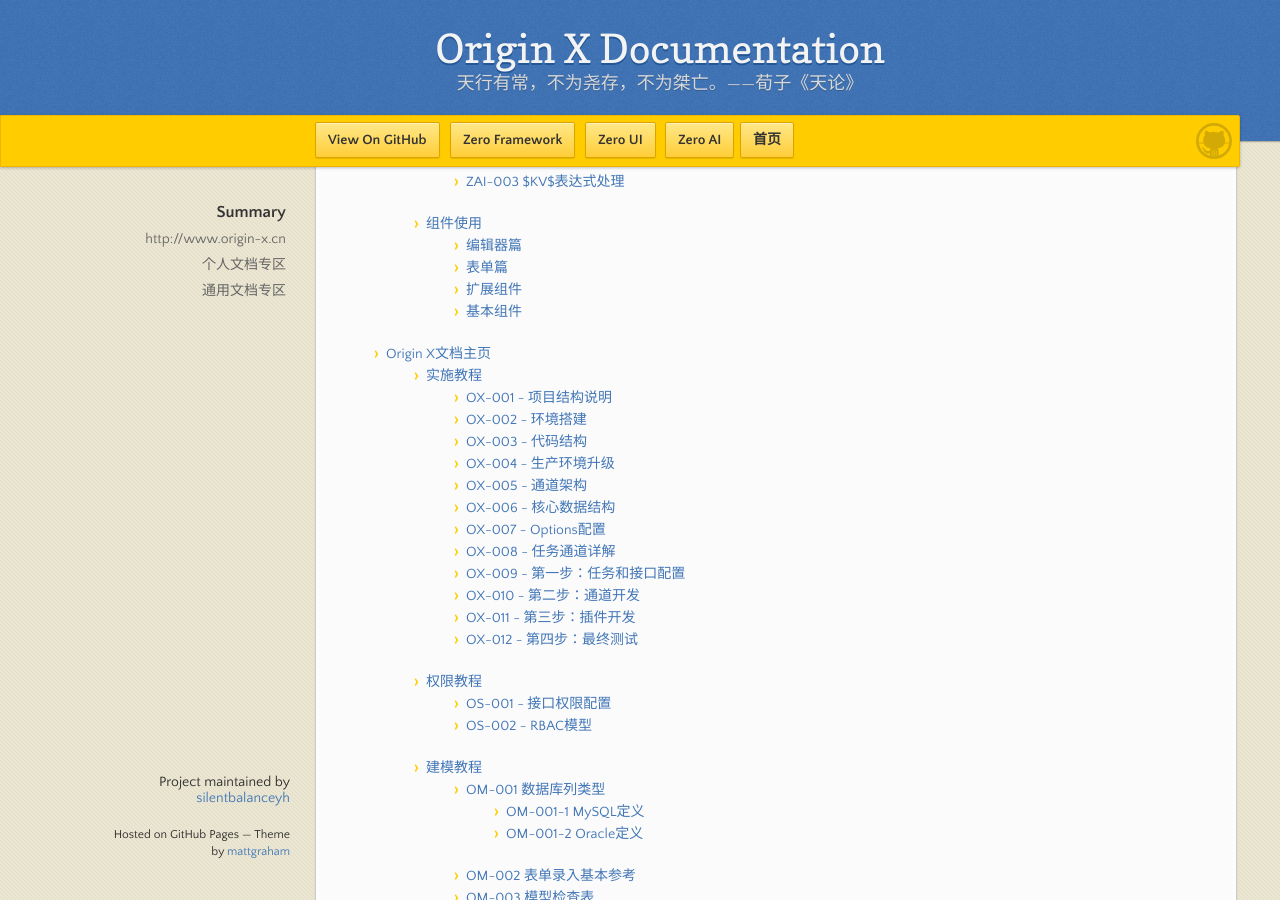
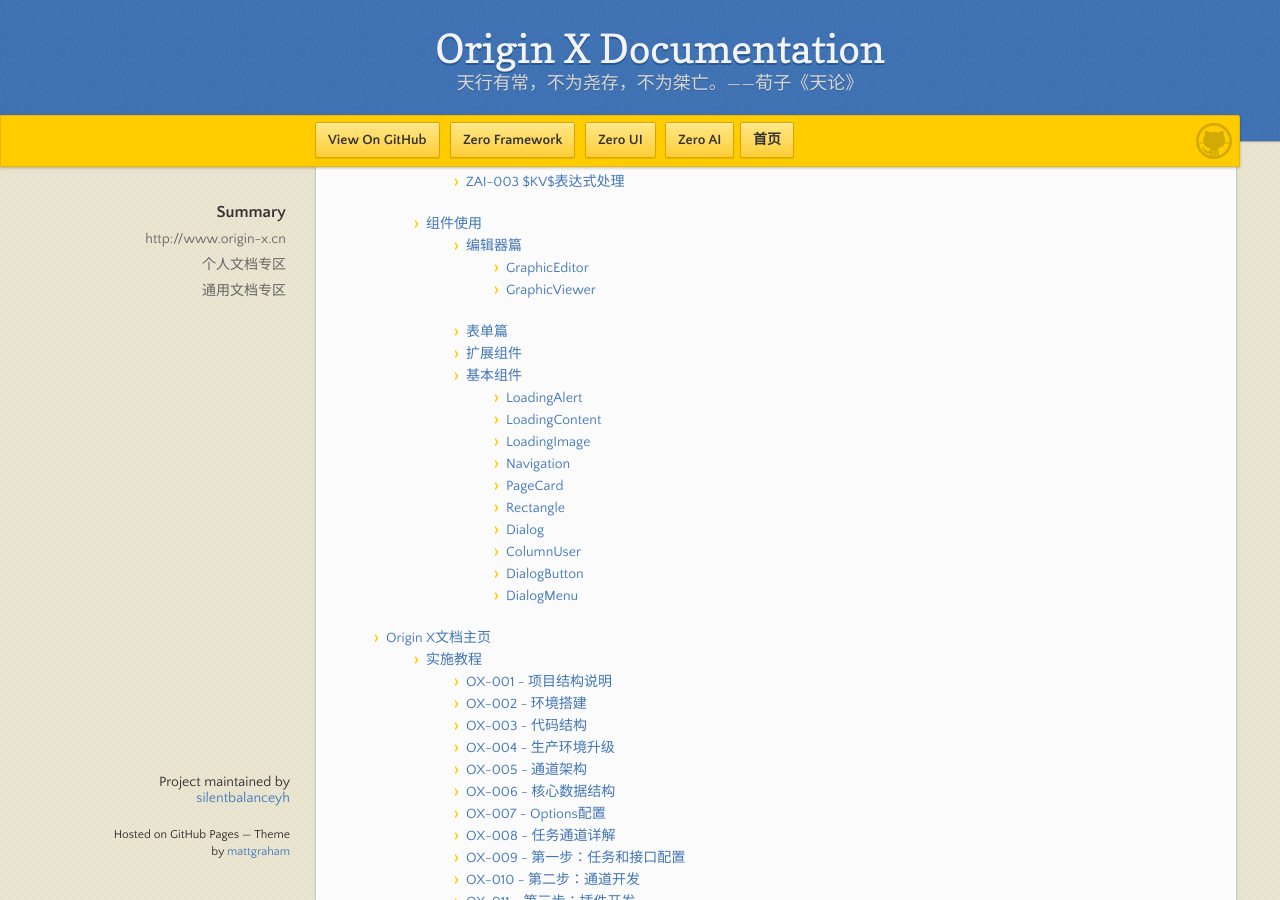
Before and after one commit to silentbalanceyh/mi-kb, a Jekyll site: the page built from SUMMARY.md, in a window 1280 px wide and 900 px high, scrolled down 1686 px. Built offline with Jekyll 4.4.1, drawn with Linux system fonts in a browser that asks for light colours; our own code applies the rules of GitHub Pages for plain Markdown files.

Commit message:
Updates zero-ui/main.md
Auto commit by GitBook Editor

```diff
--- a/SUMMARY.md
+++ b/SUMMARY.md
@@ -69,9 +69,21 @@
     * [ZAI-003 $KV$表达式处理](zero-ui/5-zero-ui-attribute-analyzer/zai-003-kvbiao-da-shi-chu-li.md)
   * [组件使用](zero-ui/6-zero-uizu-jian-shuo-ming.md)
     * [编辑器篇](zero-ui/6-zero-uizu-jian-shuo-ming/bian-ji-qi-pian.md)
+      * [GraphicEditor](zero-ui/6-zero-uizu-jian-shuo-ming/bian-ji-qi-pian/graphiceditor.md)
+      * [GraphicViewer](zero-ui/6-zero-uizu-jian-shuo-ming/bian-ji-qi-pian/graphicviewer.md)
     * [表单篇](zero-ui/6-zero-uizu-jian-shuo-ming/biao-dan-pian.md)
     * [扩展组件](zero-ui/6-zero-uizu-jian-shuo-ming/kuo-zhan-zu-jian.md)
     * [基本组件](zero-ui/6-zero-uizu-jian-shuo-ming/ji-ben-zu-jian.md)
+      * [LoadingAlert](zero-ui/6-zero-uizu-jian-shuo-ming/ji-ben-zu-jian/loadingalert.md)
+      * [LoadingContent](zero-ui/6-zero-uizu-jian-shuo-ming/ji-ben-zu-jian/loadingcontent.md)
+      * [LoadingImage](zero-ui/6-zero-uizu-jian-shuo-ming/ji-ben-zu-jian/loadingimage.md)
+      * [Navigation](zero-ui/6-zero-uizu-jian-shuo-ming/ji-ben-zu-jian/navigation.md)
+      * [PageCard](zero-ui/6-zero-uizu-jian-shuo-ming/ji-ben-zu-jian/pagecard.md)
+      * [Rectangle](zero-ui/6-zero-uizu-jian-shuo-ming/ji-ben-zu-jian/rectangle.md)
+      * [Dialog](zero-ui/6-zero-uizu-jian-shuo-ming/ji-ben-zu-jian/dialog.md)
+      * [ColumnUser](zero-ui/6-zero-uizu-jian-shuo-ming/ji-ben-zu-jian/columnuser.md)
+      * [DialogButton](zero-ui/6-zero-uizu-jian-shuo-ming/ji-ben-zu-jian/dialogbutton.md)
+      * [DialogMenu](zero-ui/6-zero-uizu-jian-shuo-ming/ji-ben-zu-jian/dialogmenu.md)
 * [Origin X文档主页](origin-x-engine/main.md)
   * [实施教程](origin-x-engine/1-oxshi-shi-jiao-cheng.md)
     * [OX-001 - 项目结构说明](origin-x-engine/1-oxshi-shi-jiao-cheng/ox-001-hou-duan-xiang-mu-jie-gou.md)
```
Also changed, not shown: zero-ui/main.md (+5 -0 lines), zero-ui/6-zero-uizu-jian-shuo-ming/bian-ji-qi-pian/graphiceditor.md (added), zero-ui/6-zero-uizu-jian-shuo-ming/bian-ji-qi-pian/graphicviewer.md (added), zero-ui/6-zero-uizu-jian-shuo-ming/ji-ben-zu-jian/columnuser.md (added), zero-ui/6-zero-uizu-jian-shuo-ming/ji-ben-zu-jian/dialog.md (added), zero-ui/6-zero-uizu-jian-shuo-ming/ji-ben-zu-jian/dialogbutton.md (added), zero-ui/6-zero-uizu-jian-shuo-ming/ji-ben-zu-jian/dialogmenu.md (added), zero-ui/6-zero-uizu-jian-shuo-ming/ji-ben-zu-jian/loadingalert.md (added), zero-ui/6-zero-uizu-jian-shuo-ming/ji-ben-zu-jian/loadingcontent.md (added), zero-ui/6-zero-uizu-jian-shuo-ming/ji-ben-zu-jian/loadingimage.md (added), zero-ui/6-zero-uizu-jian-shuo-ming/ji-ben-zu-jian/navigation.md (added), zero-ui/6-zero-uizu-jian-shuo-ming/ji-ben-zu-jian/pagecard.md (added), zero-ui/6-zero-uizu-jian-shuo-ming/ji-ben-zu-jian/rectangle.md (added).
